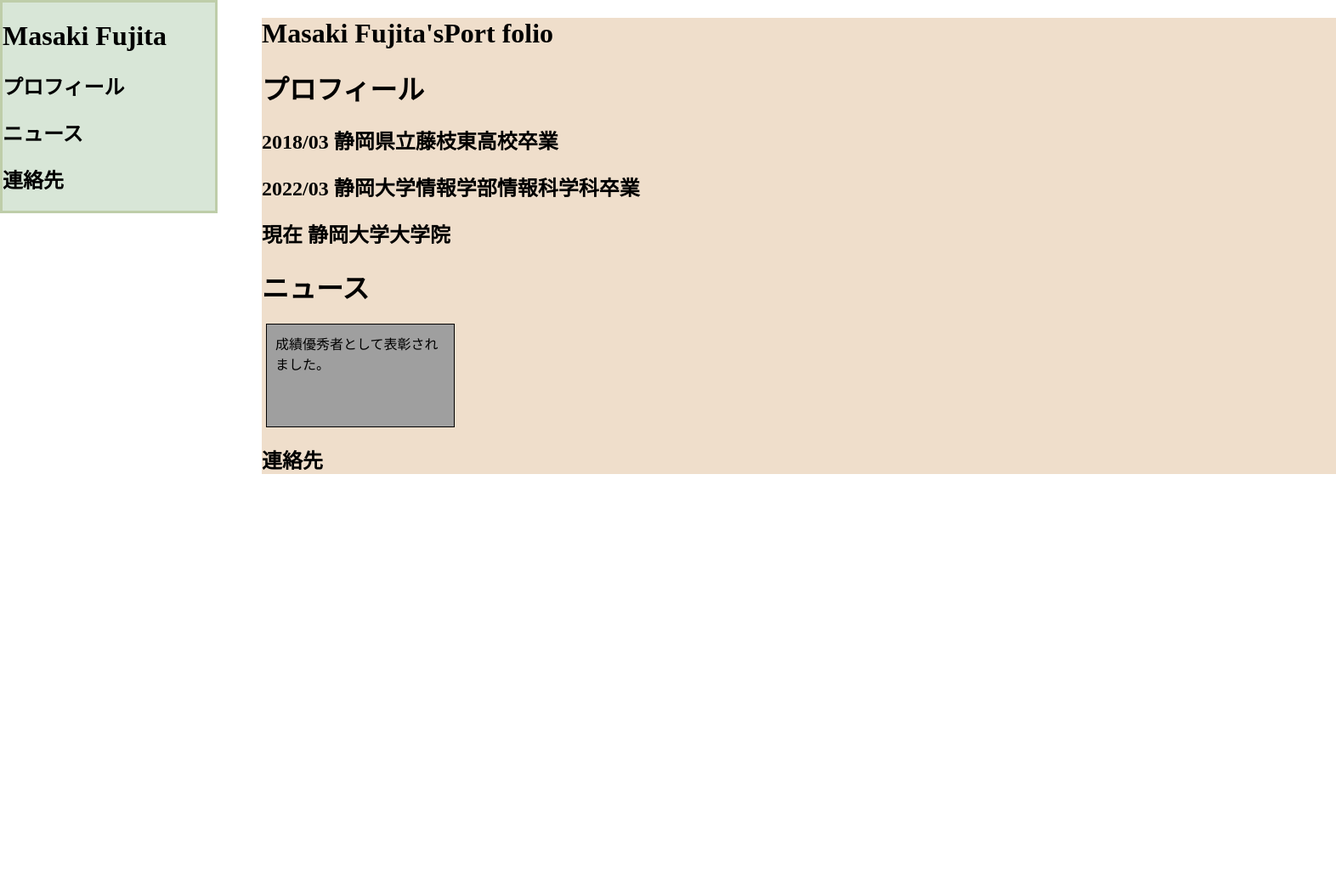
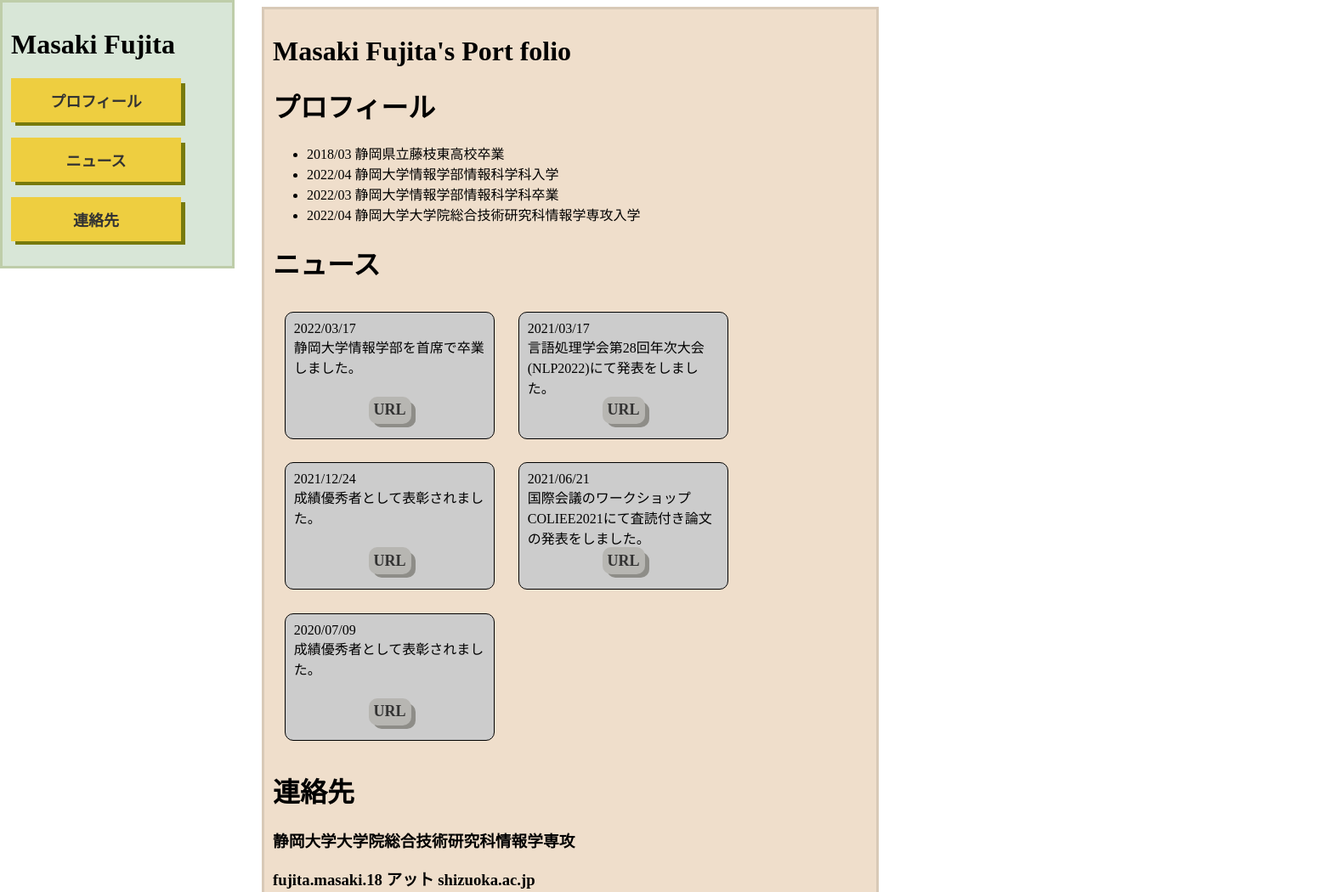
Before and after one commit to mattya256/portfolio, a plain HTML site: page index.html in a window 1280 px wide. Shown: the top 1050 px of the page at 85% size, 1572 px wide, since content can reach past the window. Before the commit the page ends 800 px from the top, so only its background shows below. Drawn offline with Linux system fonts and the light colour scheme.

Commit message:
04191634

```diff
--- a/index.html
+++ b/index.html
@@ -3,19 +3,21 @@
 <link rel="stylesheet" href="sample.css">
 
 <body>
-    <div id="fixed">
+    <div id="Menu">
     <h1>
         Masaki Fujita
     </h1>
+        <div class="btn Menu_btn">
             <h2>
-        プロフィール
+                <a href="#profile"><span>プロフィール</span></a>
             </h2>
             <h2>
-        ニュース
+                <a href="#news"><span>ニュース</span></a>
             </h2>
             <h2>
-        連絡先
+                <a href="#address"><span>連絡先</span></a>
             </h2>
+        </div>
     </div>
 </body>
 
@@ -29,29 +31,86 @@
 <div id = "right">
 <body>
     <h1>
-        Masaki Fujita'sPort folio
+        Masaki Fujita's Port folio
     </h1>
+    <a name="profile">
         <h1>
             プロフィール
         </h1>
-        <h2>
-            2018/03 静岡県立藤枝東高校卒業
-        </h2>
-        <h2>
-            2022/03 静岡大学情報学部情報科学科卒業
-        </h2>
-        <h2>
-            現在    静岡大学大学院
-        </h2>
+    </a>
+        <ul>
+            <li>2018/03 静岡県立藤枝東高校卒業</li>
+
+            <li>2022/04 静岡大学情報学部情報科学科入学</li>
+
+            <li>2022/03 静岡大学情報学部情報科学科卒業</li>
+
+            <li>2022/04 静岡大学大学院総合技術研究科情報学専攻入学</li>
+        </ul>
+    <a name="news">
         <h1>
             ニュース
         </h1>
+        <div class = "boxes">
             <div class = "box">
-        成績優秀者として表彰されました。
+                2022/03/17<br>
+                静岡大学情報学部を首席で卒業しました。<br>
+                <div class = "boxbtn">
+                    <a href="https://www.inf.shizuoka.ac.jp/news/detail.html?CN=154671">
+                        <span>URL</span>
+                    </a>
                 </div>
-    <h2>連絡先</h2>
+            </div>
+            <div class = "box">
+                2021/03/17<br>
+                言語処理学会第28回年次大会(NLP2022)にて発表をしました。<br>
+                <div class = "boxbtn">
+                    <a href="https://www.anlp.jp/nlp2022/index.html">
+                        <span>URL</span>
+                    </a>
+                </div>
+            </div>
+            <div class = "box">
+                2021/12/24<br>
+                成績優秀者として表彰されました。<br>
+                <div class = "boxbtn">
+                    <a href="https://www.shizuoka.ac.jp/news/detail.html?CN=7777">
+                        <span>URL</span>
+                    </a>
+                </div>
+            </div>
+            <div class = "box">
+                2021/06/21<br>
+                国際会議のワークショップCOLIEE2021にて査読付き論文の発表をしました。<br>
+                <div class = "boxbtn">
+                    <a href="https://sites.ualberta.ca/~rabelo/COLIEE2021/">
+                        <span>URL</span>
+                    </a>
+                </div>
+            </div>
+            <div class = "box">
+                2020/07/09<br>
+                成績優秀者として表彰されました。<br>
+                <div class = "boxbtn">
+                    <a href="https://www.shizuoka.ac.jp/news/detail.html?CN=6763">
+                        <span>URL</span>
+                    </a>
+                </div>
+            </div>
+        </div>
+    </a>
+    <a name="address">
+        <h1>
+            連絡先
+        </h1>
+        <h3>
+            静岡大学大学院総合技術研究科情報学専攻
+        </h3>
+        <h3>
+            fujita.masaki.18 アット shizuoka.ac.jp
+        </h3>
+    </a>
+
 </body>
 </div>
-
-
 </html>
--- a/sample.css
+++ b/sample.css
@@ -1,20 +1,154 @@
-#fixed {
+/* メニュー */
+#Menu {
     position: fixed;	/* 要素の位置を固定する */
     top: 0; /* 基準の位置を画面の一番上に指定する */
     left: 0; /* 基準の位置を画面の一番左に指定する */
     width: 250px; /* 幅を指定する */
     border: 3px solid #becda9; /* ボーダーを指定する */
-    background-color: #d8e6d7
+    background-color: #d8e6d7; /* 背景色 */
+    padding: 10px;/* 余白 */
 }
 
+.btn a {
+	display: flex;
+	justify-content: center;
+	align-items: center;
+	position: relative;
+	width: 200px;
+	height: 50px;
+	color: #333;
+	font-size: 18px;
+	font-weight: 700;
+	text-decoration: none;
+	transition: 0.3s;
+}
+
+.btn a :hover {
+	color: #82e4ae;
+}
+
+.Menu_btn a span{
+	display: flex;
+	justify-content: center;
+	align-items: center;
+	position: relative;
+    bottom: 0px;
+	right: 0px;
+	width: 100%;
+	height: 100%;
+	background-color: #eece40;
+	border: 1px solid transparent;
+	z-index: 1;
+}
+
+
+.Menu_btn a::after {
+    display: flex;
+	content: '';
+	position: absolute;
+	bottom: -5px;
+	right: -5px;
+	width: 100%;
+	height: 100%;
+	background-color: #777a0c;
+	z-index: 0;
+}
+
+.Menu_btn a span:hover {
+	background-color: #B99b00;
+	border: 1px solid #333;
+}
+
+/* メニュー以外の場所 */
 #right {
     position:relative;
     left: 300px; /* 基準の位置を画面の一番左からxに指定する */
     background-color: #efdecb;
+    width: 700px; /* 幅を指定する */
+    border: 3px solid #d8c9b7; /* ボーダーを指定する */
+    padding: 10px;/* 余白 */
 }
 
+/* box関連 */
+
+/* 初期設定 */
+:root{
+    --box-height:600px;
+    --box-width:550px;
+}
+
+/* 順に並べるために必要 */
+div.boxes{
+    width: var(--box-width);
+    display:flex;
+    flex-wrap:wrap;
+}
+
+/* 一つずつのboxを管理 */
 div.box {
-    width:200px; height:100px;
-    margin:5px; padding:10px; border:1px solid black;
-    background-color:rgb(159, 159, 159);
-    }
+    position : relative;
+    background: #ccc;
+    border: 1px solid #000;
+    padding: 10px;
+    width: calc(var(--box-width) * 0.45);
+    height: 150px;
+    box-sizing: border-box;
+    margin:calc(var(--box-width) * 0.025);
+    border-radius: 10px;
+}
+
+/* URLの表示について */
+.boxbtn a {
+    display: flex;
+	justify-content: center;
+	align-items: center;
+	position: absolute;
+    width: 50px;
+	height: 30px;
+    bottom: 3px;
+    left:50%;
+    transform: translate(-50%, -50%);
+    color: #333;
+	font-size: 18px;
+	font-weight: 700;
+    text-decoration: none;
+	transition: 0.3s;
+    border-radius: 35px;
+}
+
+.boxbtn a :hover {
+	color: #efdecb;
+}
+
+.boxbtn a span{
+	display: flex;
+	justify-content: center;
+	align-items: center;
+	position: relative;
+    bottom: 0px;
+	right: 0px;
+	width: 100%;
+	height: 100%;
+	background-color: #b7b6b2;
+	border: 1px solid transparent;
+	z-index: 1;
+	border-radius: 10px;
+}
+
+
+.boxbtn a::after {
+    display: flex;
+	content: '';
+	position: absolute;
+	bottom: -5px;
+	right: -5px;
+	width: 100%;
+	height: 100%;
+	background-color: #8e8d88;
+	z-index: 0;
+    border-radius: 10px;
+}
+
+.boxbtn a span:hover {
+	background-color: #72716b;
+}
```
Lines whose indentation alone changed are shown as unchanged.
